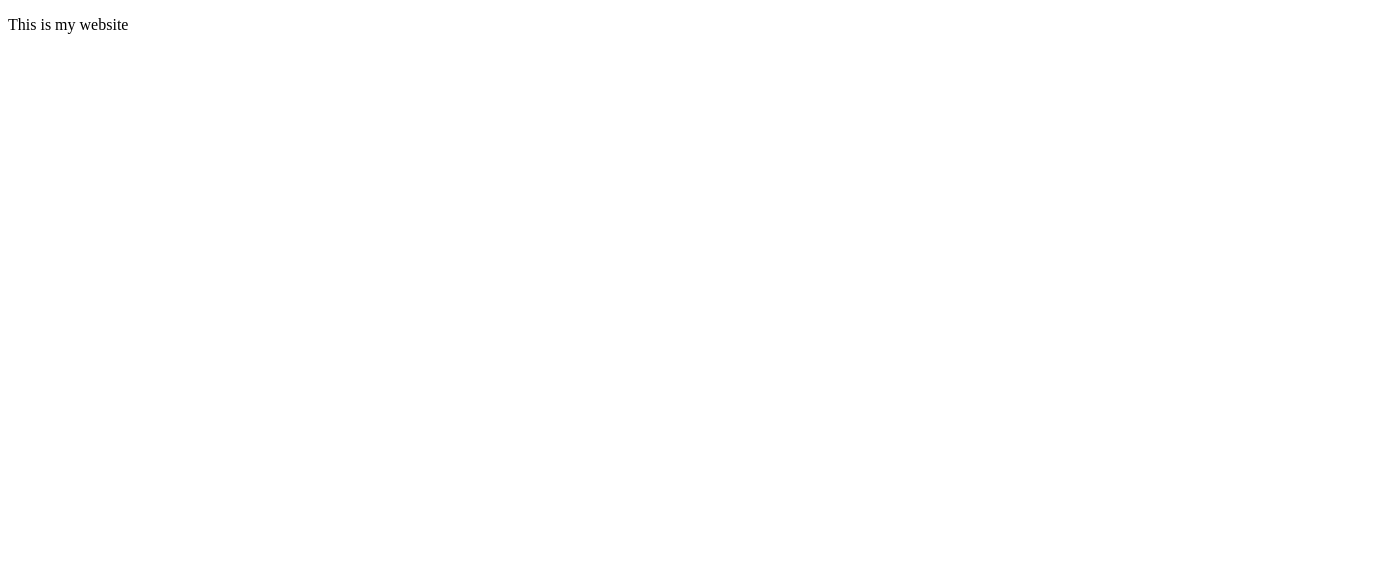
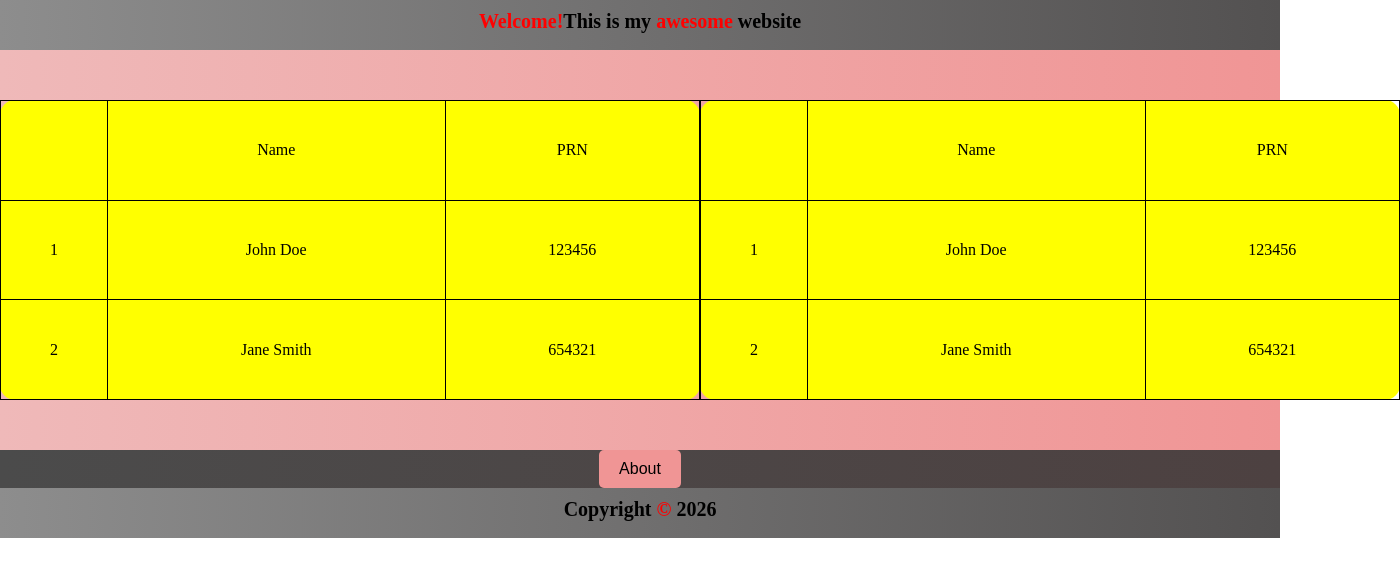
Before and after one commit to Basavrajcharate/Git-tut, a plain HTML site: page index.html in a window 1280 px wide. Shown: the whole page, 1400 px wide, since content can reach past the window. Drawn offline with Linux system fonts and the light colour scheme.

Commit message:
updated style in index page

```diff
--- a/index.html
+++ b/index.html
@@ -1,11 +1,167 @@
 <!DOCTYPE html>
 <html lang="en">
+
 <head>
     <meta charset="UTF-8">
     <meta name="viewport" content="width=device-width, initial-scale=1.0">
     <title>HOme- This is my Website</title>
+    <style>
+        * {
+            margin: 0;
+            padding: 0;
+            box-sizing: border-box;
+        }
+
+        .header {
+            display: flex;
+            justify-content: center;
+            background-image: linear-gradient(to right, rgb(141, 141, 141), rgb(83, 81, 81));
+            color: black;
+            padding: 10px;
+            text-align: center;
+            height: 50px;
+
+        }
+
+        p {
+            font-size: 20px;
+            font-weight: bold;
+        }
+
+        .table1 {
+            display: flex;
+            justify-content: center;
+            align-items: center;
+            height: 400px;
+            background-image: linear-gradient(to right, rgb(239, 185, 185), rgb(240, 149, 149));
+        }
+
+        table {
+            width: 50%;
+            margin: auto;
+            text-align: center;
+            height: 300px;
+            width: 700px;
+            background-color: yellow;
+            /* border-radius: 30px; */
+            border-radius: 15px;
+
+        }
+
+        table,
+        th,
+        td {
+            /* border: 1px solid black; */
+            border: 1px solid black;
+            border-collapse: collapse;
+            align-items: center;
+
+        }
+
+        .color-red {
+            color: red;
+        }
+
+        th,
+        td {
+            padding: 10px;
+        }
+        span.hero {
+            display: flex;
+            justify-content: space-between;
+            width: 100%;
+            margin: 50px;
+
+        }
+
+        .about-class {
+            display: flex;
+            justify-content: center;
+            align-items: center;
+            background-image: linear-gradient(to right, rgb(75, 75, 75), rgb(77, 65, 65));
+
+        }
+        .about-class button {
+            padding: 10px 20px;
+            font-size: 16px;
+            cursor: pointer;
+            border-radius: 5px;
+            border: none;
+            background-color: rgb(240, 149, 149);
+        }
+
+        .about-class a {
+            text-decoration: none;
+            color: inherit;
+        }
+
+        footer {
+            text-align: center;
+            background-image: linear-gradient(to right, rgb(141, 141, 141), rgb(83, 81, 81));
+            color: black;
+            height: 50px;
+            padding: 10px;
+        }
+    </style>
 </head>
+
 <body>
-    <p>This is my website</p>
+    <div class="header">
+        <p><span class="color-red">Welcome!</span>This is my <span class="color-red">awesome </span>website</p>
+    </div>
+    <div class="table1">
+        <span class="hero">
+            <span class="left">
+                <table>
+                    <th>
+                    <td>Name</td>
+                    <td>PRN</td>
+                    </th>
+                    <tr>
+
+                        <td>1</td>
+                        <td>John Doe</td>
+                        <td>123456</td>
+                    </tr>
+                    <tr>
+                        <td>2</td>
+                        <td>Jane Smith</td>
+                        <td>654321</td>
+                    </tr>
+                </table>
+            </span>
+            <span class="right">
+                <table>
+                    <th>
+                    <td>Name</td>
+                    <td>PRN</td>
+                    </th>
+                    <tr>
+
+                        <td>1</td>
+                        <td>John Doe</td>
+                        <td>123456</td>
+                    </tr>
+                    <tr>
+                        <td>2</td>
+                        <td>Jane Smith</td>
+                        <td>654321</td>
+                    </tr>
+                </table>
+            </span>
+        </span>
+
+    </div>
+    <div class="about-class">
+            <button ><a href="about.html">About</a></button>
+
+        </div>
+
+
+    <footer>
+        <p>Copyright <span class="color-red">©</span> 2026</p>
+    </footer>
+
 </body>
+
 </html>
```
